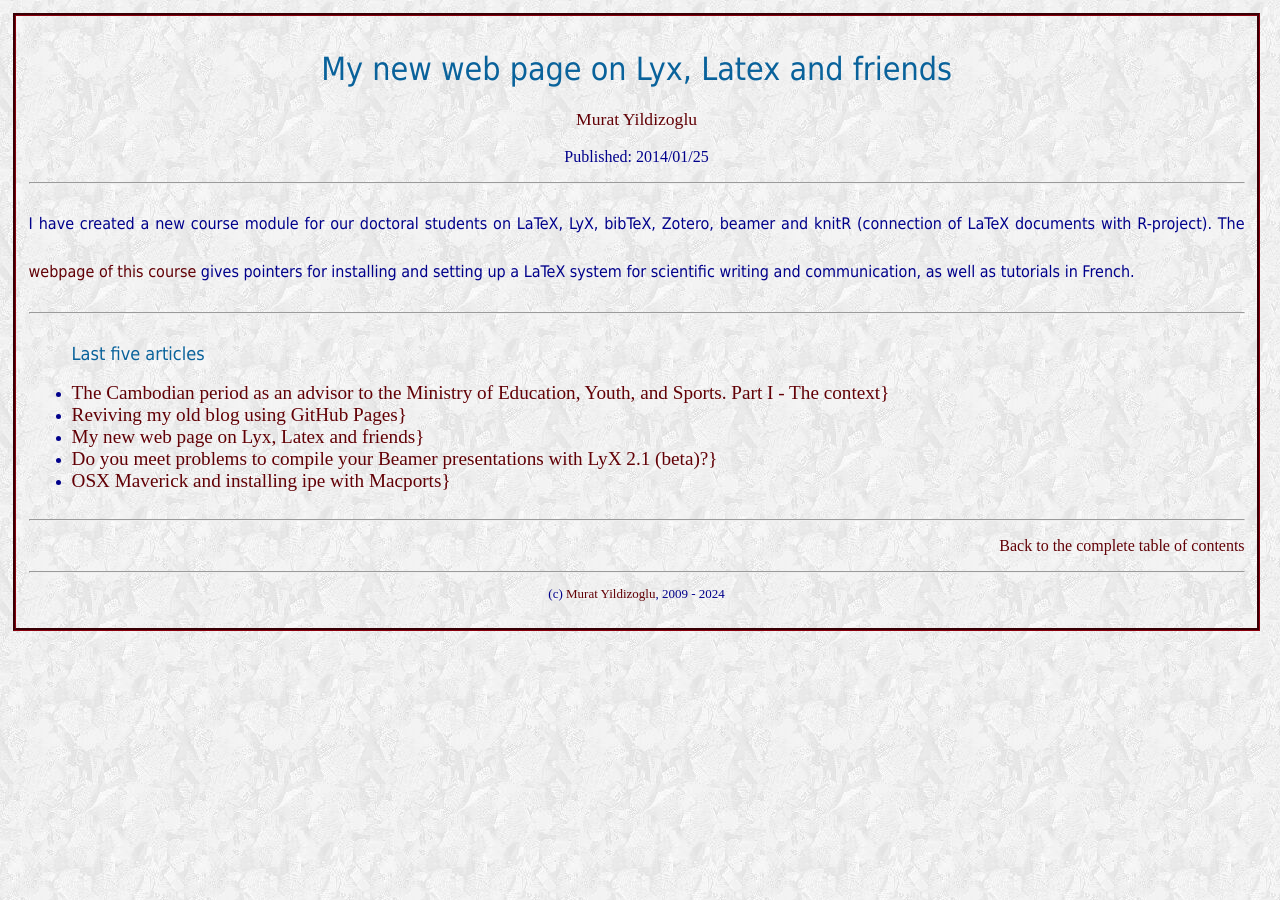
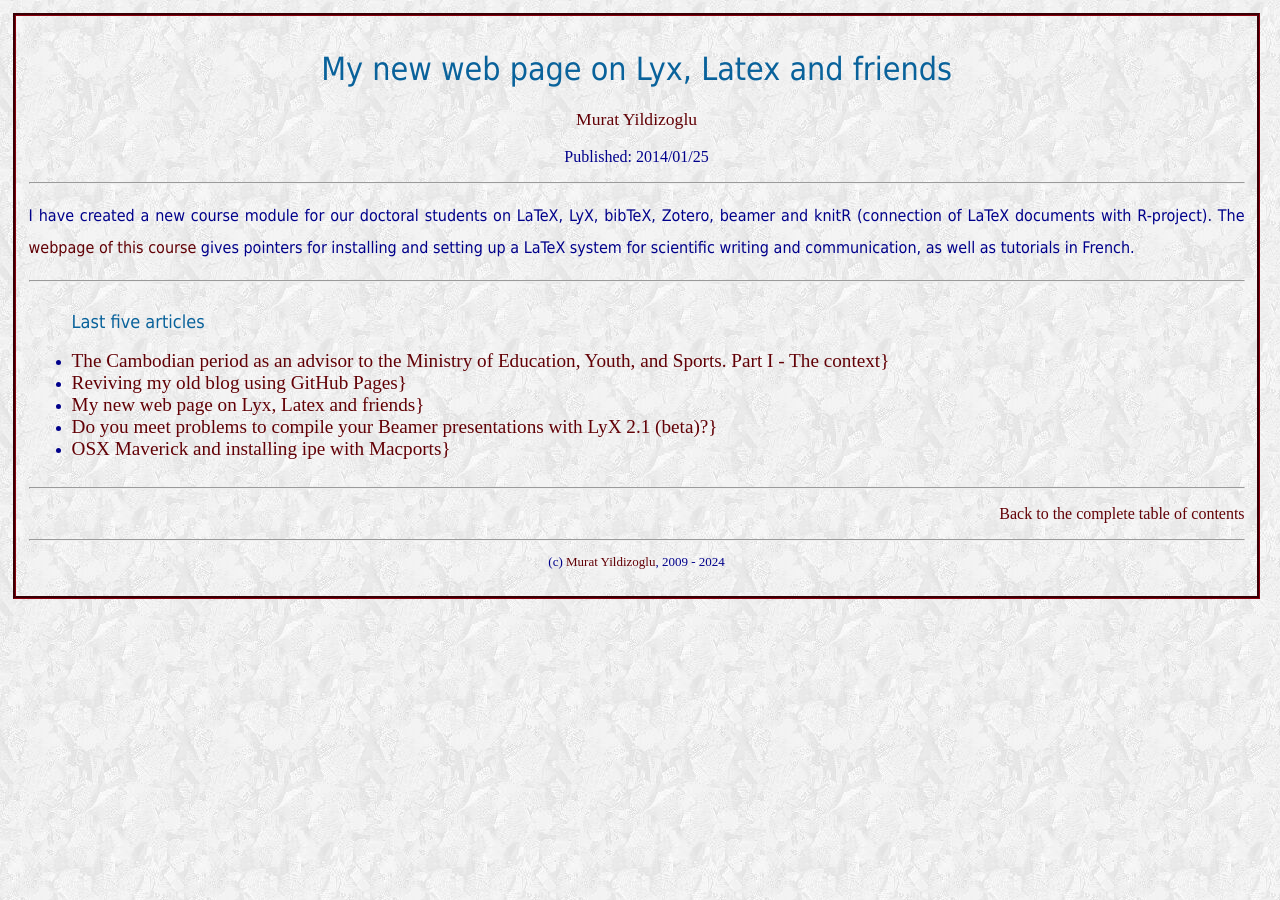
Before and after one commit to myildi/myildi.github.io, a Jekyll site: the page built from _posts/2014-1-25-lyx-latex-friends.md, in a window 1280 px wide. Built offline with Jekyll 4.4.1, drawn with Linux system fonts in a browser that asks for light colours.

Commit message:
Update main.css

```diff
--- a/css/main.css
+++ b/css/main.css
@@ -35,7 +35,7 @@ color: #9c8603;
 	font-family: Tahoma, Geneva, sans-serif;
 	color: #00008B;
 	/*     font-size: 1.em; */
-	line-height: 300%;
+	line-height: 2em;
 }
 
 .postexcerpt {
```
